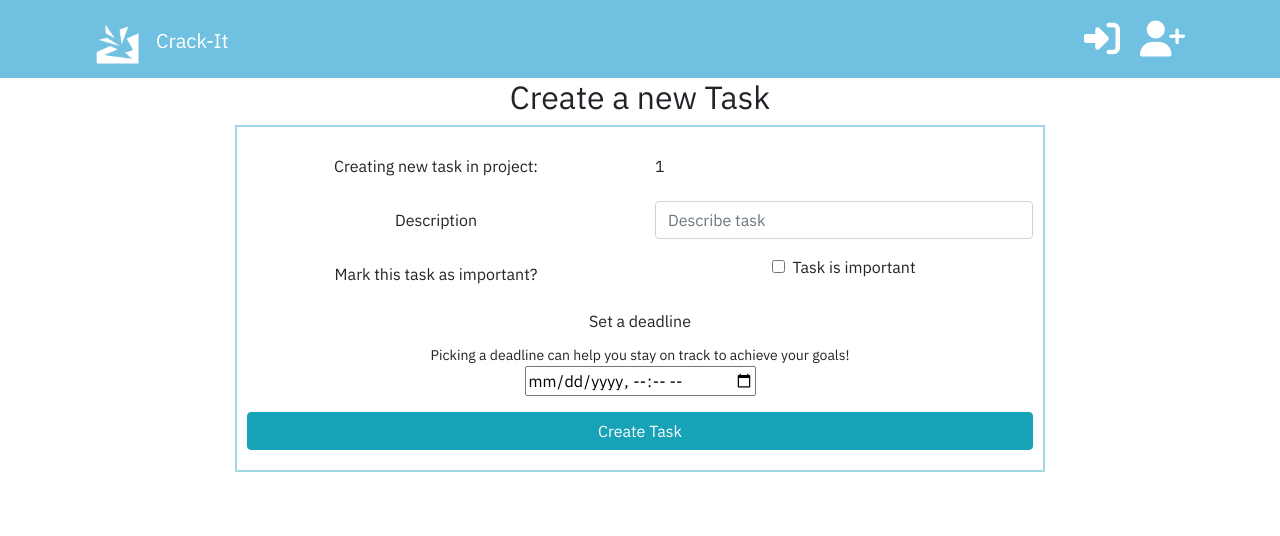
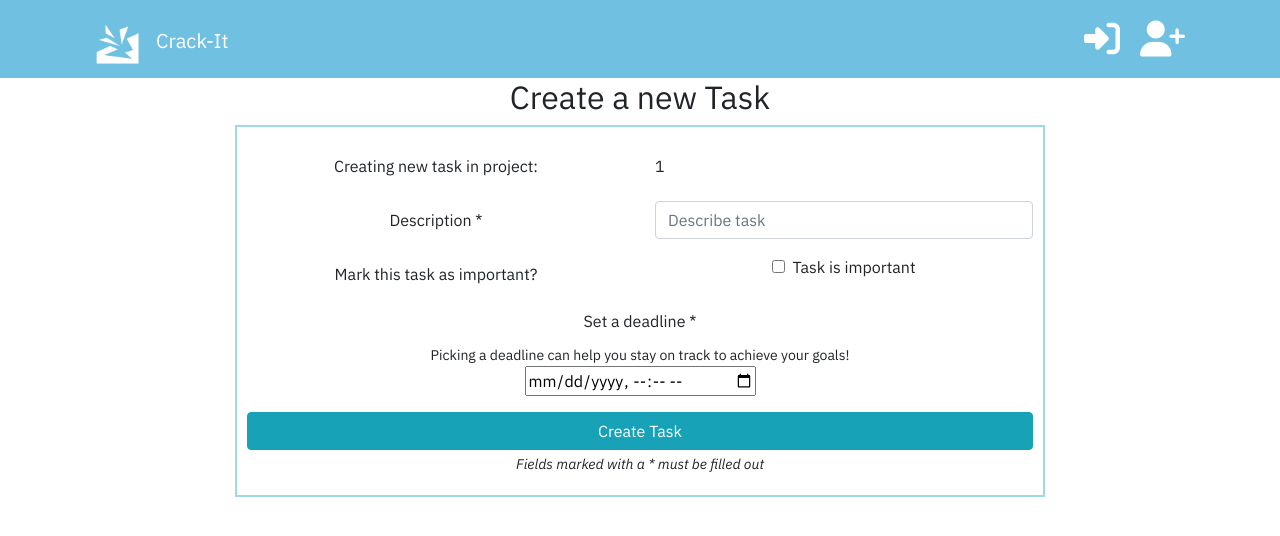
Before and after one commit to alcl2000/Amy-Lewis-PP5-FE, a React (Create React App) app: page /projects/1/tasks-create in a window 1280 px wide. Shown: the top 536 px of the page. Built offline with nearby package versions, Linux system fonts and the light colour scheme; no server answers.

Commit message:
add: field validation

```diff
--- a/src/pages/tasks/TaskCreateForm.js
+++ b/src/pages/tasks/TaskCreateForm.js
@@ -1,5 +1,5 @@
 import React, { useState, useEffect } from 'react'
-import { Container, Form, Row, Col, Button} from 'react-bootstrap'
+import { Container, Form, Row, Col, Button, Alert} from 'react-bootstrap'
 import styles from '../../styles/TaskCreateForm.module.css'
 import { useCurrentUser } from '../../contexts/CurrentUserContexts'
 import { useHistory, useParams } from 'react-router-dom/cjs/react-router-dom.min'
@@ -20,20 +20,18 @@ const TaskCreateForm = () => {
     const [projectTitle, setProjectTitle] = useState("")
     const {project, title, important, progress, due_date} = taskData;
     const [errors, setErrors] = useState();
+    const [validationError, setValidationError] = useState({
+        show : false,
+        message: ""
+    });
     //Get project title etc
     useEffect(() => {
         const handleMount = async () =>{
             try{
                 const projectData = await axiosReq.get(`/projects/${id}`);
-                console.log(projectData.data.title)
                 setProjectTitle(projectData.data.title)
-                setTaskData({
-                    ...taskData,
-                    project: id,
-                })
             } catch(err){
-                console.log(err);
-                console.log(id);
+                setErrors(err.response?.data);
             }
         };
         handleMount()
@@ -46,9 +44,14 @@ const TaskCreateForm = () => {
             const {data} = await axiosReq.post(`/tasks/`, taskData);
             history.replace(`tasks/${data.id}`)
         } catch(err){
+            if(err.response.status === 400){
+                setValidationError({
+                    show: true,
+                    message: 'You must fill out all the marked fields!'})
+            }
+            else{
             setErrors(err.response?.data);
-            console.log(errors)
-            console.log(important)
+            }
         }
     }
     //Change logic
@@ -86,7 +89,7 @@ const TaskCreateForm = () => {
                         </Col>
                     </Form.Group>
                     <Form.Group controlId="formGroupEmail" as={Row}>
-                        <Form.Label column sm={6}>Description</Form.Label>
+                        <Form.Label column sm={6}>Description <span className={styles.Warning}> *</span></Form.Label>
                         <Col sm={6}>
                             <Form.Control
                                 type="text"
@@ -112,7 +115,7 @@ const TaskCreateForm = () => {
                         </Col>
                     </Form.Group>
                     <Form.Group controlId="deadline">
-                        <Form.Label>Set a deadline</Form.Label>
+                        <Form.Label>Set a deadline <span className={styles.Warning}> *</span></Form.Label>
                         <Form.Text>Picking a deadline can help you stay on track to achieve your goals!</Form.Text>
                         <input type='datetime-local'
                             name='due_date'
@@ -121,6 +124,10 @@ const TaskCreateForm = () => {
                         />
                     </Form.Group>
                     <Button type='submit' block variant='info'>Create Task</Button>
+                    {validationError.show === true? (
+                        <Alert variant='warning'>{validationError.message}</Alert>
+                    ): <></>}
+                    <Form.Text><em className={styles.Warning}>Fields marked with a * must be filled out</em></Form.Text>
                 </Form>
             </Container>
         </div>
```
